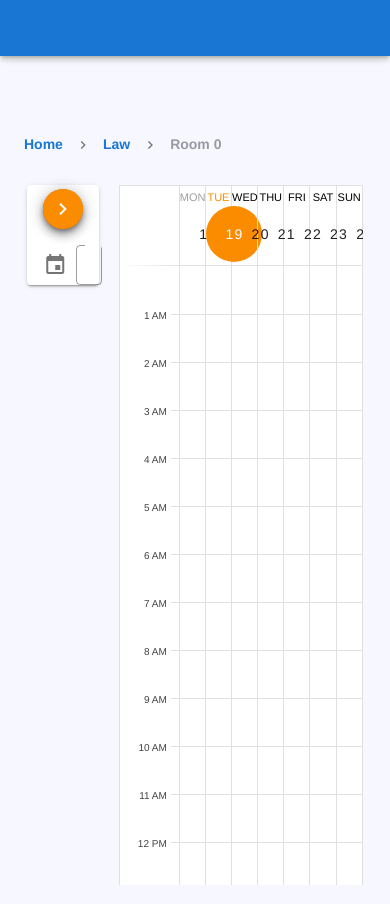
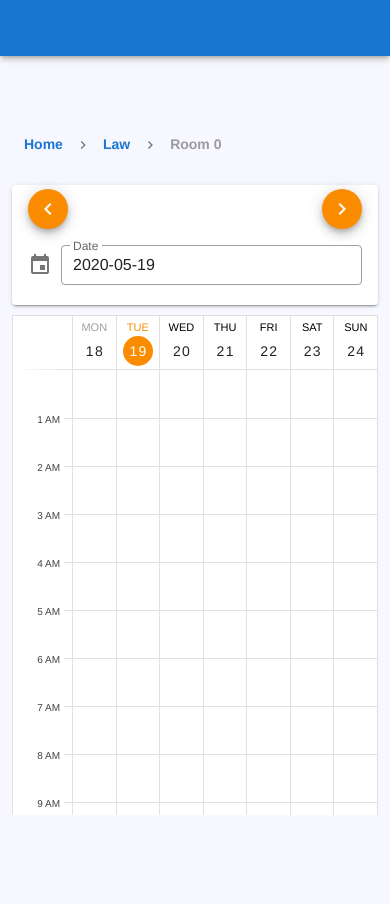
Before and after one commit to devsoc-unsw/freerooms, a Vue app in the folder frontend/: page /location/1/room/0 in a window 390 px wide. Built offline with nearby package versions, Linux system fonts and the light colour scheme.

Commit message:
refactor (Calendar): Make calendar responsive

```diff
--- a/frontend/src/components/RoomView.vue
+++ b/frontend/src/components/RoomView.vue
@@ -6,7 +6,7 @@
           align="start"
           justify="center"
         >
-          <v-col cols="3">
+          <v-col cols="12">
             <v-card class="control-card">
               <v-list-item>
                 <v-btn
@@ -30,7 +30,7 @@
                   <v-icon dark>mdi-chevron-right</v-icon>
                 </v-btn>
               </v-list-item>
-              <v-list-item>
+              <v-list-item class="input-item">
                 <v-menu
                 ref="startMenu"
                 v-model="startMenu"
@@ -62,21 +62,21 @@
                   <v-spacer></v-spacer>
                   <v-btn
                     text
-                    color="primary"
+                    :color="color"
                     @click="$refs.startMenu.save(today)"
                   >
                     Today
                   </v-btn>
                   <v-btn
                     text
-                    color="primary"
+                    :color="color"
                     @click="startMenu = false"
                   >
                     Cancel
                   </v-btn>
                   <v-btn
                     text
-                    color="primary"
+                    :color="color"
                     @click="$refs.startMenu.save(start)"
                   >
                     OK
@@ -85,9 +85,8 @@
               </v-menu>
               </v-list-item>
             </v-card>
-          </v-col>
-          <v-col cols="8">
-            <v-sheet height="700">
+
+            <v-sheet height="500">
               <v-calendar
                 ref="calendar"
                 v-model="start"
@@ -112,6 +111,8 @@
 </template>
 
 <script lang="ts">
+  // We should look into spliting up the menu and the calendar into different components
+  // and using vuex to handle state control. Was Ceebs doing that so the html tags are cancer to read now...
   import { Vue, Component } from 'vue-property-decorator';
   import moment from 'moment';
 
@@ -141,6 +142,10 @@
       // initial state of time menu
       startMenu = false;
 
+      getEventColor = (e) => {
+        return "red";
+      }
+
       mounted() {
         console.log(this.start);
       }
@@ -151,6 +156,20 @@
 <style scoped>
   .control-card {
     margin-right: 20px;
+    width:100%;
+    margin-bottom: 10px;
+  }
+
+  .input-item {
+    padding-bottom: 20px;
   }
 
 </style>
+
+<style>
+
+  .v-btn--fab.v-size--default {
+    height: 30px;
+    width: 30px;
+  }
+</style>
```
